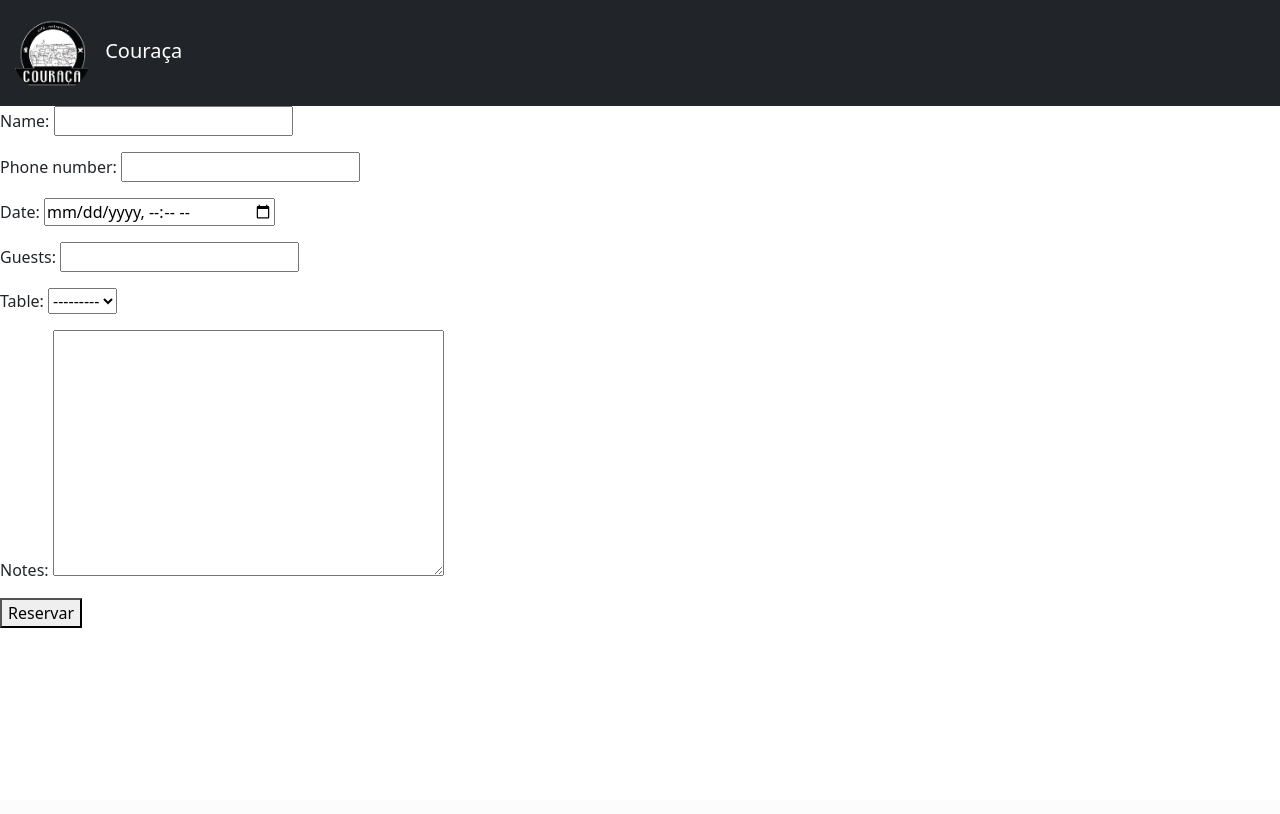
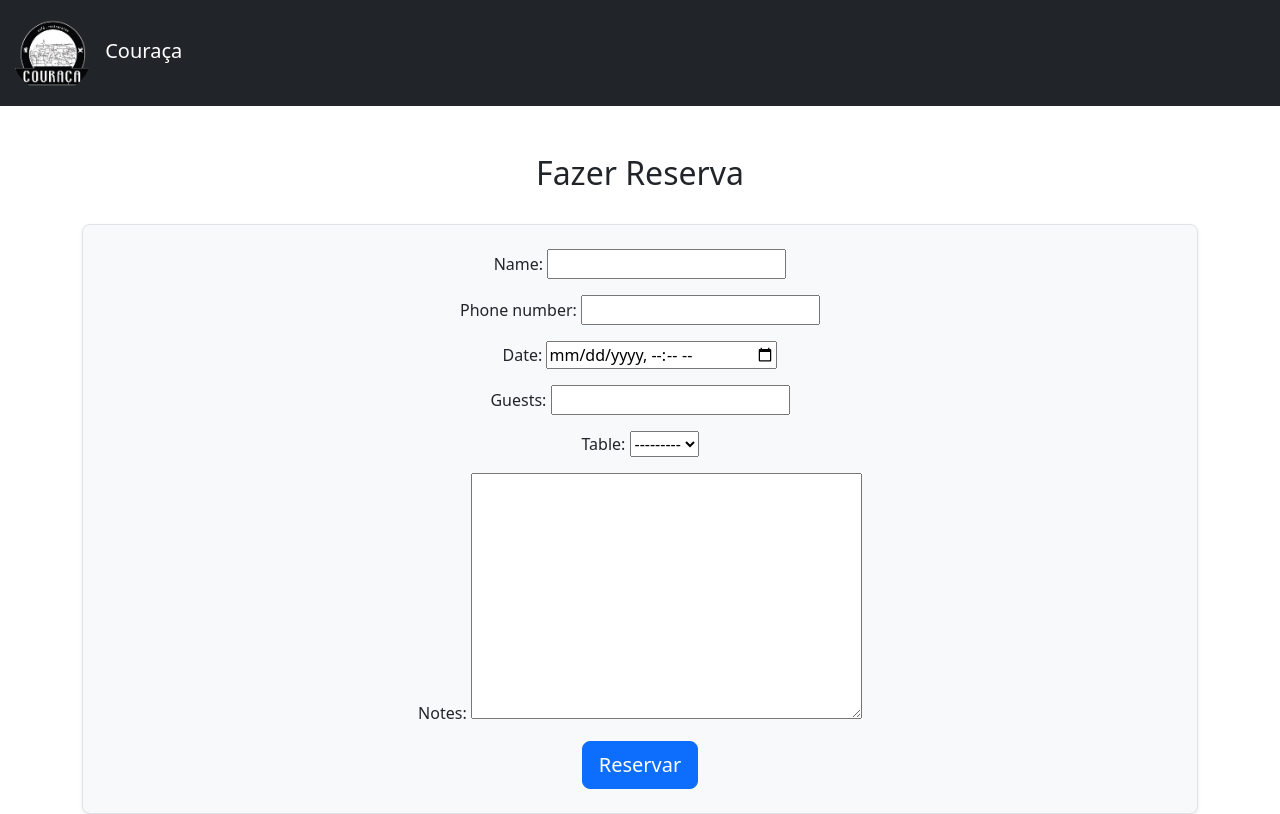
Before and after one commit to DiogoHD/Restaurant-Table-Booking-Platform, a Django app: page /reservation/ in a window 1280 px wide. Before the commit the page ends 628 px from the top, so only its background shows below. Run offline with Django 5.2, Linux system fonts and the light colour scheme; data that the repository does not hold is empty.

Commit message:
Forms Visual Update 1 - Container, Centered Text and Title

```diff
--- a/reservations/templates/reservation.html
+++ b/reservations/templates/reservation.html
@@ -5,9 +5,14 @@ Couraça
 {% endblock %}
 
 {% block content %}
-<form method="post">
-    {% csrf_token %}
-    {{ form.as_p }}
-    <button type="submit">Reservar</button>
+<div class="container mt-4">
+    <h2 class="p-4 text-center">Fazer Reserva</h2>
+    <form method="post" class="p-4 border text-center rounded-3 shadow-sm bg-light">
+        {% csrf_token %}
+        {{ form.as_p }}
+        <div class="text-center">
+            <button type="submit" class="btn btn-primary btn-lg">Reservar</button>
+        </div>
+</div>
 </form>
 {% endblock %}
```
